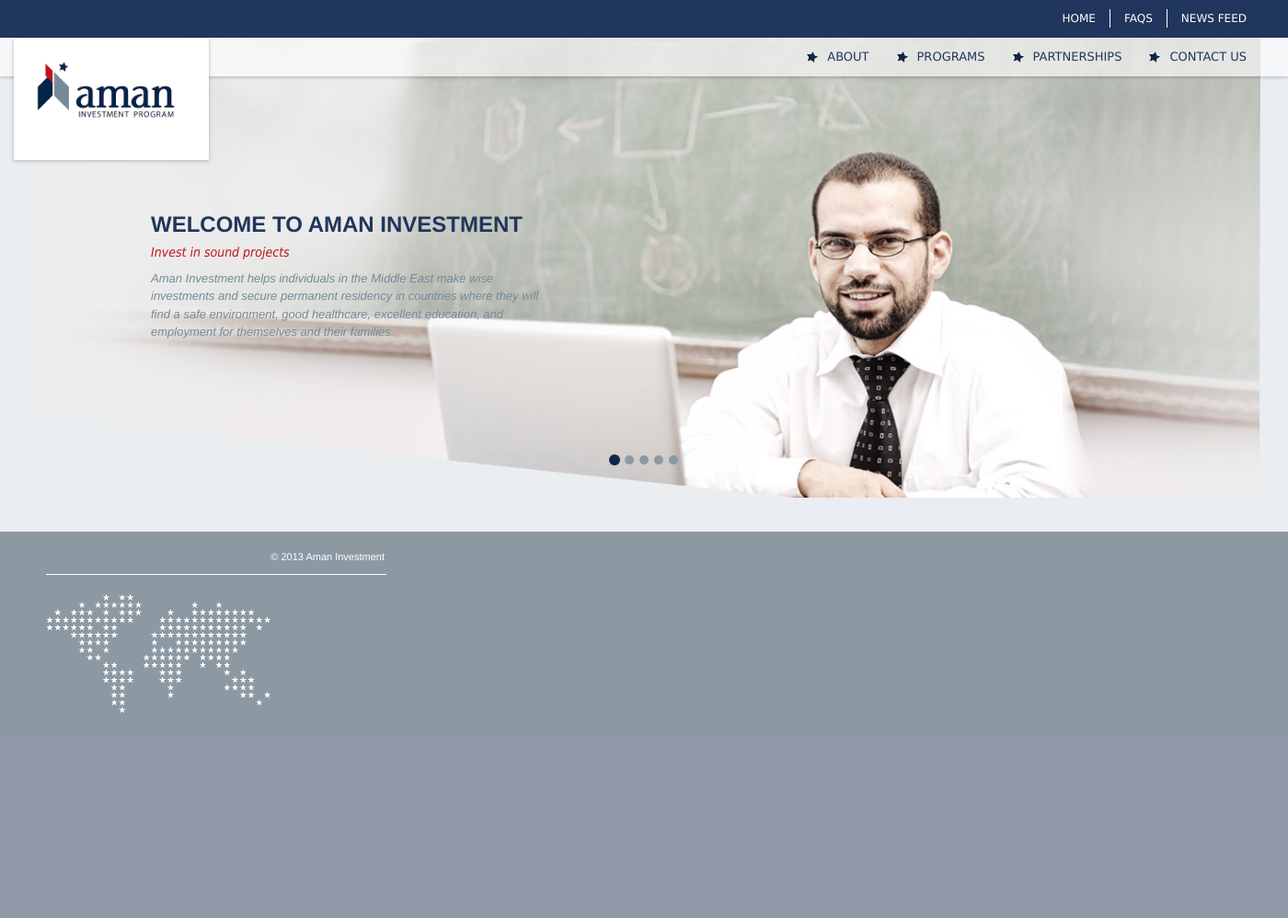
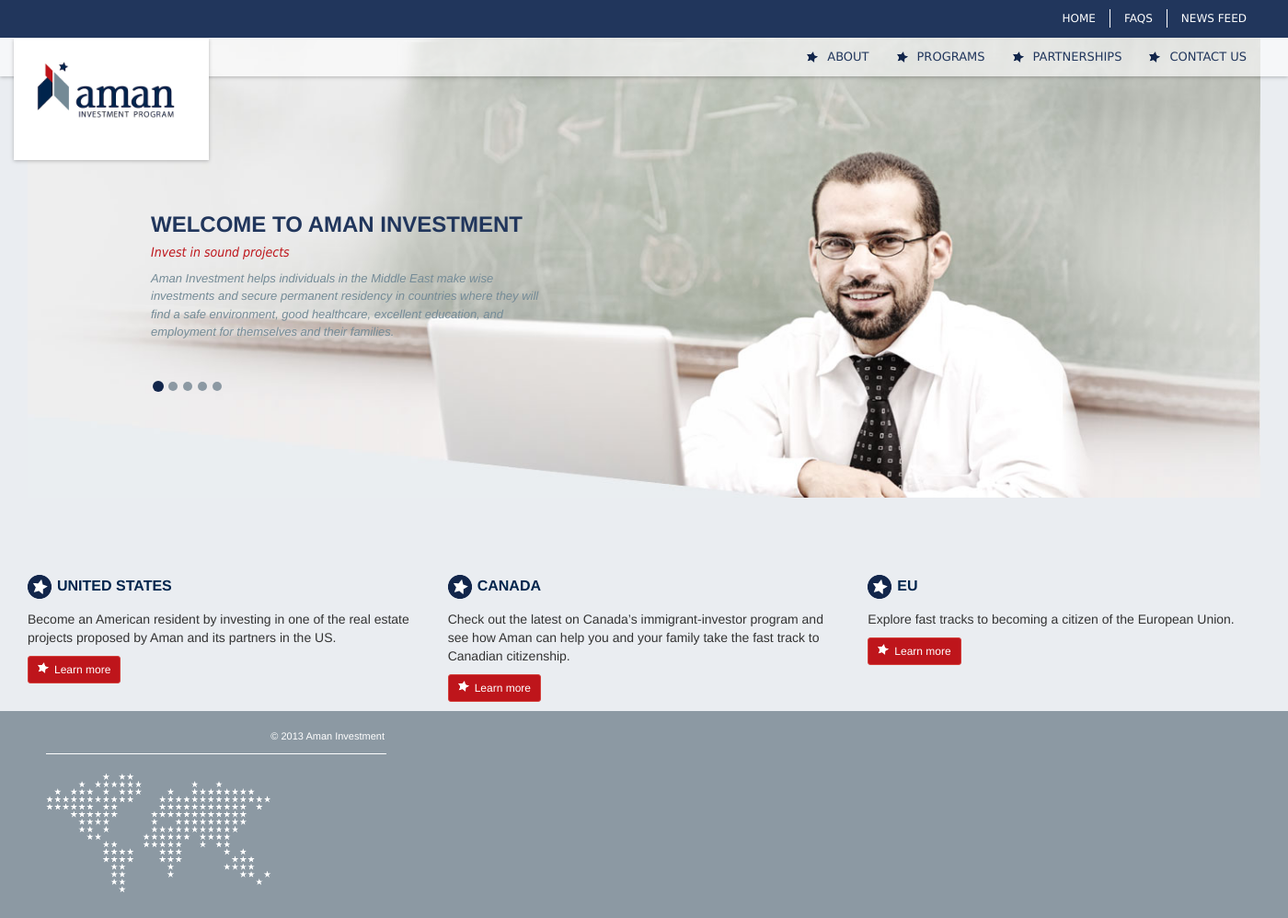
Before and after one commit to nityaoberoi/aman, a Flask app: page / in a window 1400 px wide. Shown: the whole page at 92% size. Before the commit the page ends 775 px from the top, so only its background shows below. Run offline with Flask 2, Linux system fonts and the light colour scheme; some libraries are stand-ins or nearby versions.

Commit message:
Moving carousel items, sticky footer

```diff
--- a/static/scss/components/_carousel.scss
+++ b/static/scss/components/_carousel.scss
@@ -1,8 +1,29 @@
-/* Carousel base class */
 .carousel {
   margin-bottom: 60px;
+
+  .item {
+    height: 500px;
+    background-color: transparent;
+    -webkit-transition: opacity 3s ease-in-out;
+    -moz-transition: opacity 3s ease-in-out;
+    -ms-transition: opacity 3s ease-in-out;
+    -o-transition: opacity 3s ease-in-out;
+    transition: opacity 3s ease-in-out;
+  }
+
+  .next {
+    left:0;
+    opacity:1;
+    z-index:1;
+  }
+
+  .active.left {
+    left:0;
+    opacity:0;
+    z-index:2;
+  }
 }
-/* Since positioning the image, we need to help out the caption */
+
 .carousel-caption {
   z-index: 10;
   left: 10%;
@@ -31,10 +52,7 @@
 }
 
 /* Declare heights because of positioning of img element */
-.carousel .item {
-  height: 500px;
-  background-color: transparent;
-}
+.carousel
 .carousel-inner > .item > img {
   position: absolute;
   top: 0;
@@ -62,6 +80,7 @@
     }
 
     .carousel-indicators {
-
+      bottom: 20%;
+      left: 13%;
     }
 }
--- a/static/scss/components/_footer.scss
+++ b/static/scss/components/_footer.scss
@@ -2,11 +2,8 @@ footer {
     background-color: rgb(140, 153, 163);
     color: #fff;
     padding: 20px 50px;
-    position: absolute;
-    bottom: 0;
-    left: 0;
-    right: 0;
     font-size: 11px;
+    height: 225px;
 
     > div {
         float: left;
@@ -24,6 +21,5 @@ footer {
         background: url('../img/map.png') no-repeat;
         width: 370px;
         height: 135px;
-
     }
 }
--- a/static/scss/pages/_main.scss
+++ b/static/scss/pages/_main.scss
@@ -1,3 +1,7 @@
+html, body {
+    height: 100%;
+}
+
 body {
     background-color: rgb(234, 237, 241);
 }
@@ -14,6 +18,17 @@ body {
     display: inline-block;
 }
 
+.body-wrapper {
+    min-height: 100%;
+    height: auto !important;
+    height: 100%;
+    margin: 0 auto -221px;
+
+    .push {
+        height: 221px;
+    }
+}
+
 @media (min-width: 1200px) {
 
     .container {
--- a/templates/base.html
+++ b/templates/base.html
@@ -21,6 +21,7 @@
     <!-- <link href="carousel.css" rel="stylesheet"> -->
 </head>
 <body class="landing-page">
+    <div class="body-wrapper">
         <header class="header-wrapper">
             <div class="navbar navbar-blue navbar-static-top" role="navigation">
               <div class="container">
@@ -65,17 +66,17 @@
               </div>
             </div>
         </header>
-    <section class="container">
+        <section class="main-container container">
             <!-- Carousel
             ================================================== -->
-        <div id="myCarousel" class="carousel slide" data-ride="carousel">
+            <div id="main-carousel" class="carousel slide" data-ride="carousel">
               <!-- Indicators -->
               <ol class="carousel-indicators">
-            <li data-target="#myCarousel" data-slide-to="0" class="active"></li>
-            <li data-target="#myCarousel" data-slide-to="1"></li>
-            <li data-target="#myCarousel" data-slide-to="2"></li>
-            <li data-target="#myCarousel" data-slide-to="3"></li>
-            <li data-target="#myCarousel" data-slide-to="4"></li>
+                <li data-target="#main-carousel" data-slide-to="0" class="active"></li>
+                <li data-target="#main-carousel" data-slide-to="1"></li>
+                <li data-target="#main-carousel" data-slide-to="2"></li>
+                <li data-target="#main-carousel" data-slide-to="3"></li>
+                <li data-target="#main-carousel" data-slide-to="4"></li>
               </ol>
               <div class="carousel-inner">
                 <div class="item active">
@@ -133,7 +134,6 @@
 
             <div class="marketing">
 
-          <!-- Three columns of text below the carousel -->
                 <div class="row">
                     <div class="col-lg-4">
                       <h2>United States</h2>
@@ -151,7 +151,10 @@
                       <p><a class="btn btn-sm btn-danger" href="#" role="button"><span class="white-star"></span><span>Learn more</span></a></p>
                     </div><!-- /.col-lg-4 -->
                 </div><!-- /.row -->
+            </div>
         </section>
+        <div class="push"></div>
+    </div>
     <footer>
         <div class="links">
         </div>
@@ -168,4 +171,11 @@
 <script src="//ajax.googleapis.com/ajax/libs/jquery/2.0.3/jquery.min.js"></script>
 <!-- Latest compiled and minified JavaScript -->
 <script src="//netdna.bootstrapcdn.com/bootstrap/3.0.2/js/bootstrap.min.js"></script>
+<script>
+    jQuery(function($) {
+        $('.carousel').carousel({
+          interval: 5000
+        })
+    });
+</script>
 </html>
```
Also changed, not shown: static/css/screen.css. Lines whose indentation alone changed are shown as unchanged.
